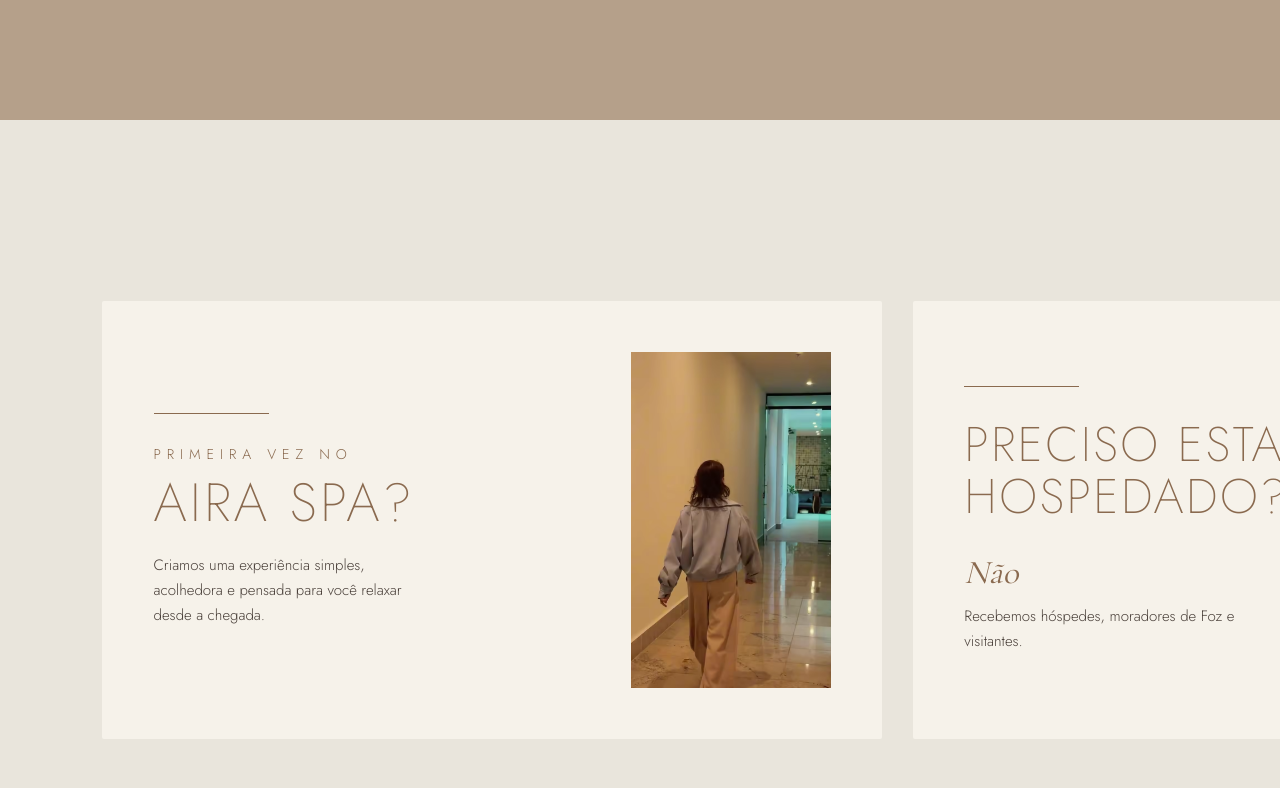
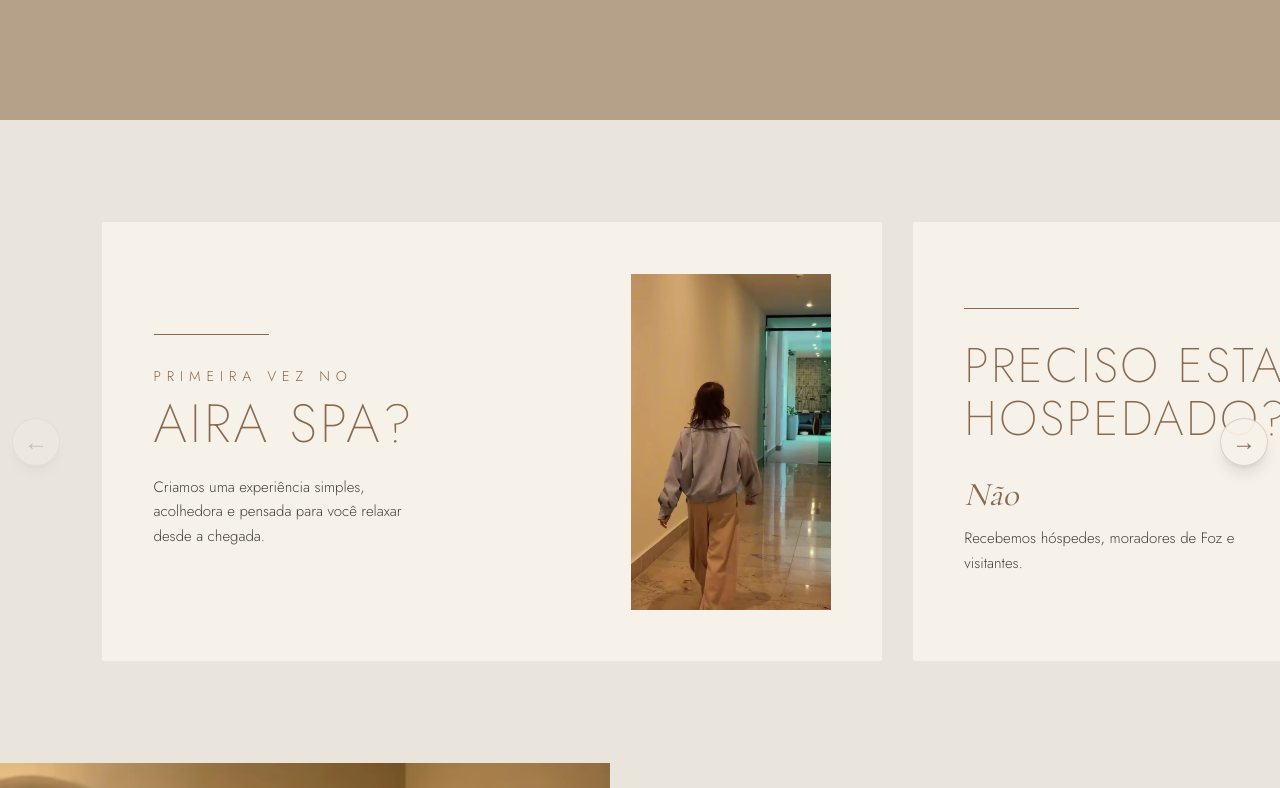
Before and after one commit to franciscodelgaudio/aira-spa, a Next.js app: page / in a window 1280 px wide. Shown: the part 1480-2268 px from the top of the page. Built offline with nearby package versions, Linux system fonts and the light colour scheme.

Commit message:
feat: implement card navigation and synchronization in PrimeiraVez component

```diff
--- a/components/primeira-vez.tsx
+++ b/components/primeira-vez.tsx
@@ -1,3 +1,6 @@
+"use client";
+
+import { useRef, useState } from "react";
 import BgImage from "./bg-image";
 import { media } from "@/lib/site";
 
@@ -10,17 +13,56 @@
   "m-0 mt-[clamp(14px,1.8vw,26px)] max-w-[32ch] text-[clamp(15px,1.15vw,19px)] font-light leading-[1.65] text-body";
 
 export default function PrimeiraVez() {
+  const trackRef = useRef<HTMLDivElement>(null);
+  const [currentCard, setCurrentCard] = useState(0);
+
+  const goToCard = (index: number) => {
+    const track = trackRef.current;
+    if (!track) return;
+
+    const cards = Array.from(track.querySelectorAll<HTMLElement>("article"));
+    const nextIndex = Math.max(0, Math.min(cards.length - 1, index));
+    const target = cards[nextIndex];
+    if (!target) return;
+
+    track.scrollTo({
+      left: target.offsetLeft - track.offsetLeft,
+      behavior: "smooth",
+    });
+    setCurrentCard(nextIndex);
+  };
+
+  const syncCurrentCard = () => {
+    const track = trackRef.current;
+    if (!track) return;
+
+    const cards = Array.from(track.querySelectorAll<HTMLElement>("article"));
+    const trackLeft = track.getBoundingClientRect().left;
+    let nearest = 0;
+    let nearestDistance = Number.POSITIVE_INFINITY;
+
+    cards.forEach((card, index) => {
+      const distance = Math.abs(card.getBoundingClientRect().left - trackLeft);
+      if (distance < nearestDistance) {
+        nearest = index;
+        nearestDistance = distance;
+      }
+    });
+
+    setCurrentCard(nearest);
+  };
+
   return (
     <section
       id="sec-primeira"
-      data-pin="1"
-      className="relative bg-sand py-[clamp(56px,8vw,120px)] md:h-[300vh] md:py-0"
+      className="relative bg-sand py-[clamp(56px,8vw,120px)]"
     >
-      <div className="flex items-center overflow-hidden md:sticky md:top-0 md:h-screen">
+      <div className="relative flex items-center overflow-hidden">
         <div
-          data-cards="1"
+          ref={trackRef}
           aria-label="Informações para a primeira visita ao Aira Spa"
-          className="flex w-full snap-x snap-mandatory gap-[clamp(16px,2.4vw,44px)] overflow-x-auto overscroll-x-contain px-5 pb-4 touch-pan-x md:w-max md:snap-none md:overflow-visible md:px-[clamp(20px,8vw,160px)] md:pb-0"
+          onScroll={syncCurrentCard}
+          className="flex w-full snap-x snap-mandatory gap-[clamp(16px,2.4vw,44px)] overflow-x-auto overscroll-x-contain px-5 pb-4 touch-pan-x [scrollbar-width:none] [&::-webkit-scrollbar]:hidden md:px-[clamp(64px,8vw,160px)] md:pb-0"
         >
           <article className={cardShell}>
             <div className={cardText}>
@@ -87,6 +129,25 @@
             </div>
           </article>
         </div>
+
+        <button
+          type="button"
+          aria-label="Ver cartão anterior"
+          disabled={currentCard === 0}
+          onClick={() => goToCard(currentCard - 1)}
+          className="absolute left-3 top-1/2 z-10 hidden size-12 -translate-y-1/2 items-center justify-center rounded-full border border-clay/25 bg-cream/95 text-clay shadow-lg transition hover:bg-white disabled:pointer-events-none disabled:opacity-30 md:flex"
+        >
+          <span aria-hidden="true" className="text-2xl leading-none">←</span>
+        </button>
+        <button
+          type="button"
+          aria-label="Ver próximo cartão"
+          disabled={currentCard === 2}
+          onClick={() => goToCard(currentCard + 1)}
+          className="absolute right-3 top-1/2 z-10 hidden size-12 -translate-y-1/2 items-center justify-center rounded-full border border-clay/25 bg-cream/95 text-clay shadow-lg transition hover:bg-white disabled:pointer-events-none disabled:opacity-30 md:flex"
+        >
+          <span aria-hidden="true" className="text-2xl leading-none">→</span>
+        </button>
       </div>
     </section>
   );
--- a/components/scroll-engine.tsx
+++ b/components/scroll-engine.tsx
@@ -134,13 +134,8 @@
 
         const cards = sec.querySelector<HTMLElement>("[data-cards]");
         if (cards) {
-          if (window.innerWidth >= 768) {
-            const max = Math.max(0, cards.scrollWidth - window.innerWidth + 40);
-            cards.style.transform = `translateX(${(-max * smooth(0.04, 0.96, p)).toFixed(1)}px)`;
-          } else {
-            // Em telas de toque, o trilho fica sob controle do gesto nativo.
-            cards.style.transform = "none";
-          }
+          const max = Math.max(0, cards.scrollWidth - window.innerWidth + 40);
+          cards.style.transform = `translateX(${(-max * smooth(0.04, 0.96, p)).toFixed(1)}px)`;
         }
       });
 
```
